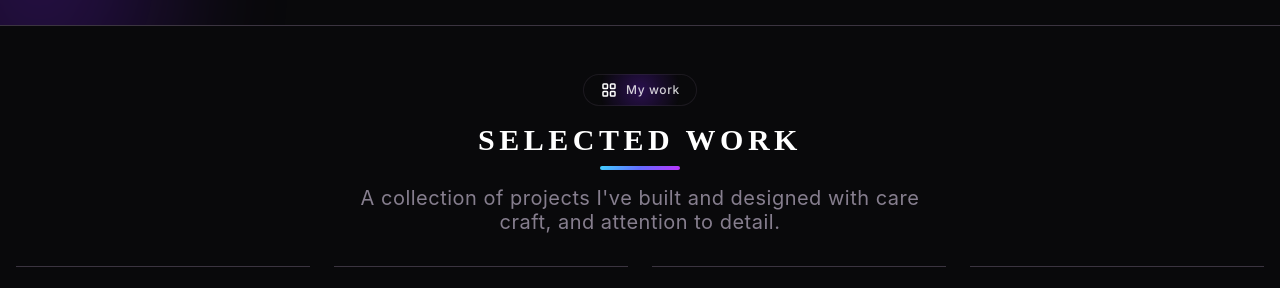
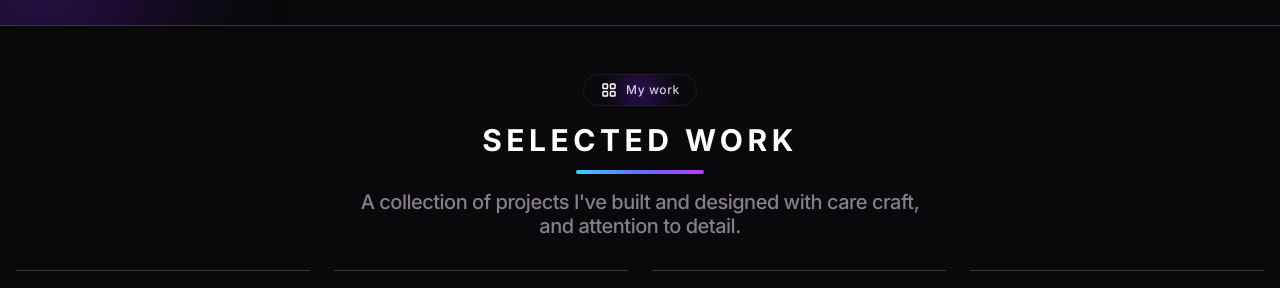
Before and after one commit to RaviGahire/Portfolio, a React (Vite) app: page / in a window 1280 px wide. Shown: the part 840-1128 px from the top of the page. Built offline with nearby package versions, Linux system fonts and the light colour scheme.

Commit message:
refactor: Update Heading component styles for improved typography and layout

```diff
--- a/src/components/common/Heading.tsx
+++ b/src/components/common/Heading.tsx
@@ -1,3 +1,5 @@
+import { Underline } from "./Underline";
+
 type HeadingProps = {
   title: string;
   subTitle?: string; // optional
@@ -8,16 +10,18 @@ export const Heading = ({ title, subTitle }: HeadingProps) => {
     <div className="max-w-xl space-y-4 text-center">
       {/* Heading */}
       <div className="space-y-2">
-        <h2 className="font-poppins text-3xl font-bold uppercase tracking-[0.15em] text-white">
+        <h2 className="font-inter text-3xl font-bold uppercase tracking-[0.15em] text-white">
           {title}
         </h2>
         {/* glow line */}
-        <div className="h-1 w-20 rounded-full mx-auto bg-(image:--vite-gradient)" />
+        <div className="flex justify-center items-center mt-3">
+          <Underline/>
+        </div>
       </div>
 
-      {/* Description */}
+      {/* subtitle */}
       {subTitle && (
-        <p className="max-w-xl font-elmsSans md:text-xl tracking-wide leading-6 text-secondary-text">
+        <p className="max-w-xl font-inter md:text-xl tracking-tight font-medium leading-6 text-secondary-text">
           {subTitle}
         </p>
       )}
```
